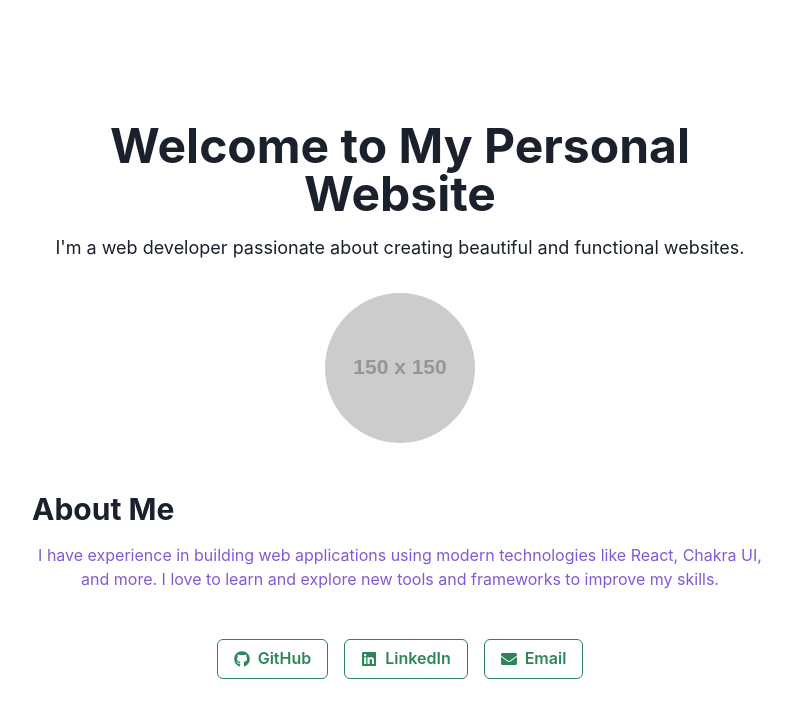
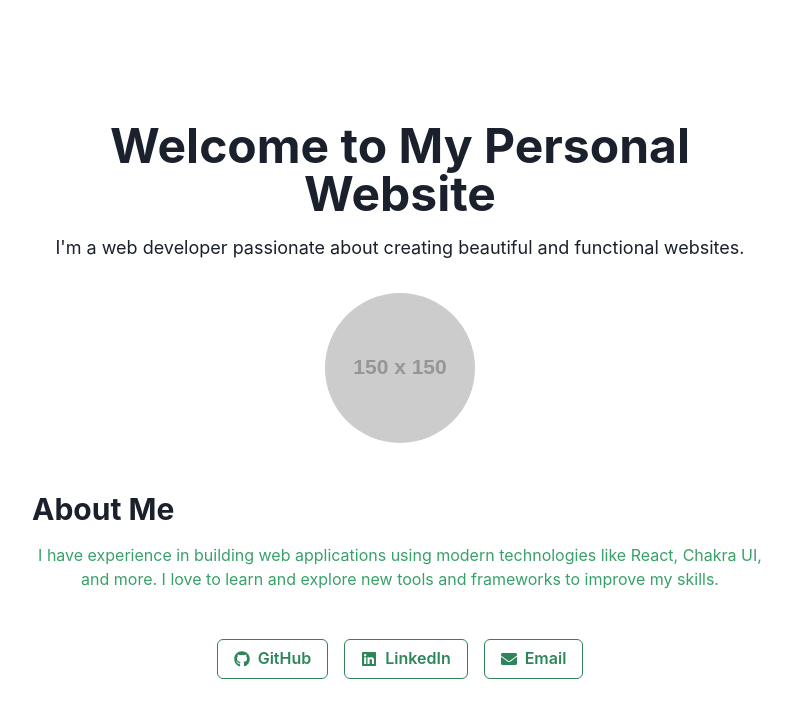
Before and after one commit to GPT-Engineer-App-Dev/online-resume-builder, a React (Vite) app: page / in a window 1280 px wide. Shown: the top 718 px of the page, without its empty margins (240-1031 px from the left). Built offline with nearby package versions, Linux system fonts and the light colour scheme.

Commit message:
Changed the color of the "About Me" section text to green.

```diff
--- a/src/pages/Index.jsx
+++ b/src/pages/Index.jsx
@@ -14,7 +14,7 @@ const Index = () => {
         </Box>
         <Box>
           <Heading as="h2" size="lg" mb={4}>About Me</Heading>
-          <Text textAlign="center" color="purple.500">I have experience in building web applications using modern technologies like React, Chakra UI, and more. I love to learn and explore new tools and frameworks to improve my skills.</Text>
+          <Text textAlign="center" color="green.500">I have experience in building web applications using modern technologies like React, Chakra UI, and more. I love to learn and explore new tools and frameworks to improve my skills.</Text>
         </Box>
         <Flex justify="center" width="100%" mt={4}>
           <Button as="a" href="https://github.com" target="_blank" leftIcon={<FaGithub />} colorScheme="green" variant="outline" mx={2}>
```
